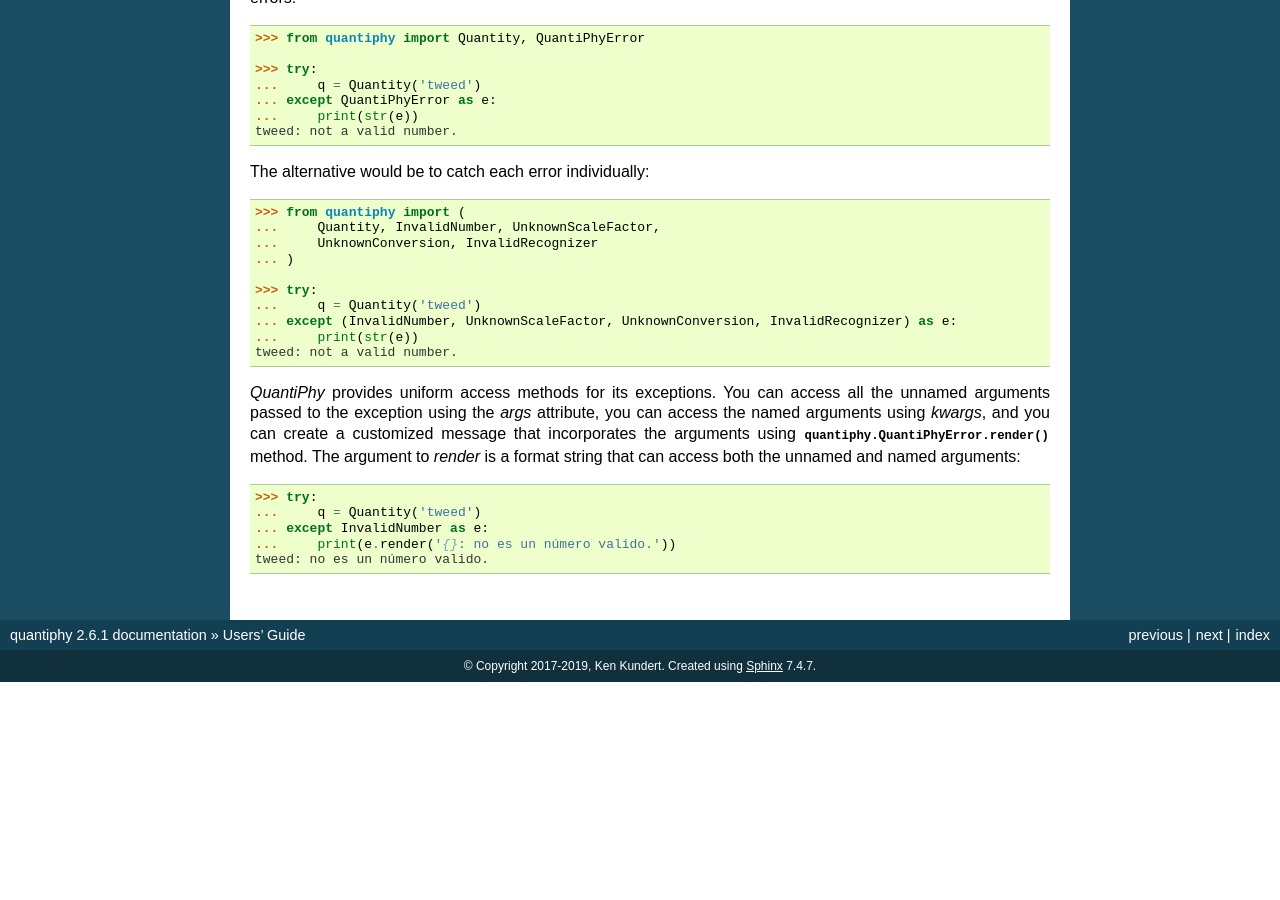
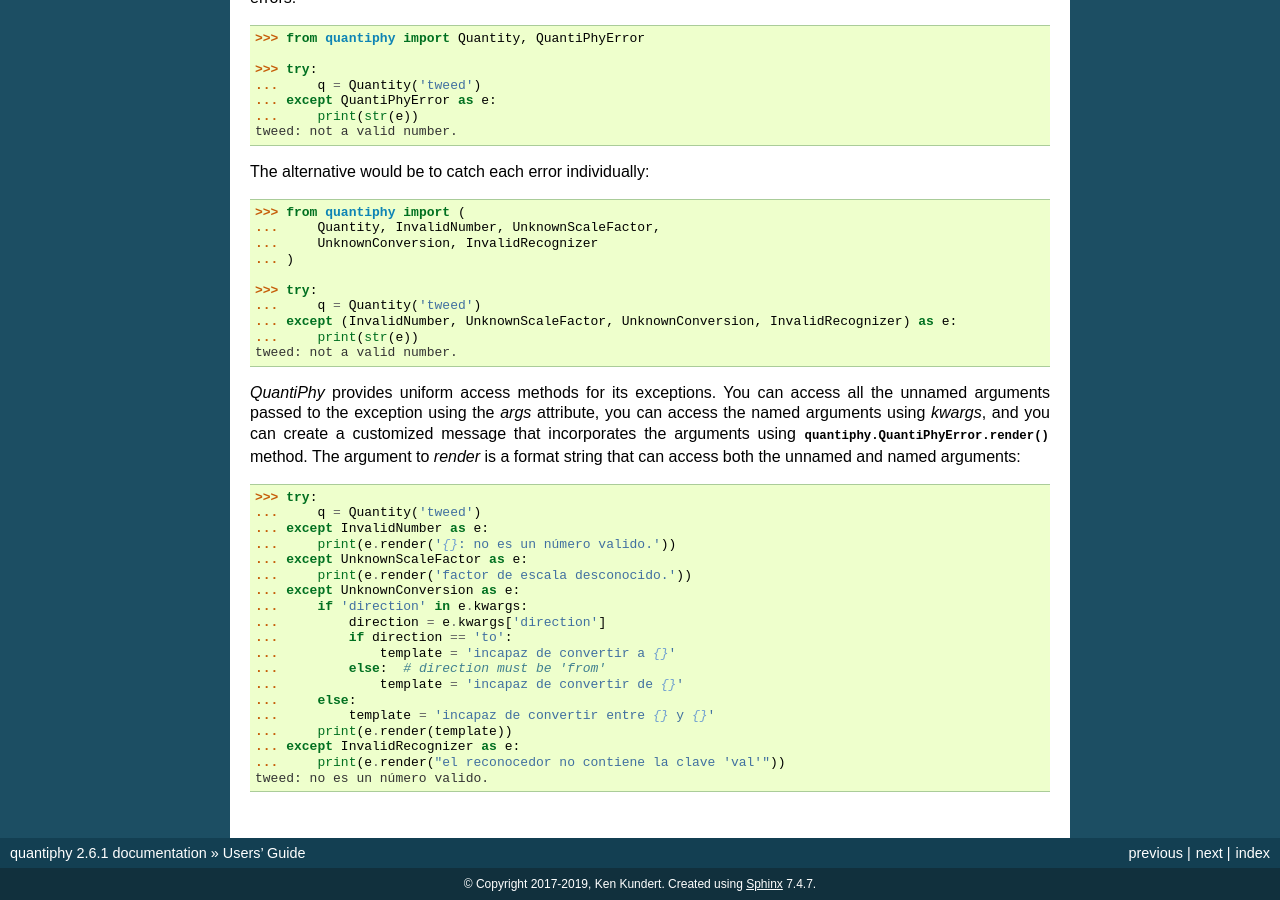
Before and after one commit to KenKundert/quantiphy, a Sphinx documentation site: the page built from doc/user.rst, in a window 1280 px wide and 900 px high, scrolled down 29767 px. Built offline with Sphinx 7.4.7, drawn with Linux system fonts in a browser that asks for light colours; before the commit the page ends 30449 px from its top, so only the background shows below that.

Commit message:
Refine the template processing in QuantiPhyError.render().

```diff
--- a/doc/user.rst
+++ b/doc/user.rst
@@ -2094,4 +2094,18 @@
     ...     q = Quantity('tweed')
     ... except InvalidNumber as e:
     ...     print(e.render('{}: no es un número valido.'))
+    ... except UnknownScaleFactor as e:
+    ...     print(e.render('factor de escala desconocido.'))
+    ... except UnknownConversion as e:
+    ...     if 'direction' in e.kwargs:
+    ...         direction = e.kwargs['direction']
+    ...         if direction == 'to':
+    ...             template = 'incapaz de convertir a {}'
+    ...         else:  # direction must be 'from'
+    ...             template = 'incapaz de convertir de {}'
+    ...     else:
+    ...         template = 'incapaz de convertir entre {} y {}'
+    ...     print(e.render(template))
+    ... except InvalidRecognizer as e:
+    ...     print(e.render("el reconocedor no contiene la clave 'val'"))
     tweed: no es un número valido.
--- a/quantiphy.py
+++ b/quantiphy.py
@@ -115,7 +115,7 @@
                 if msg == template and self.args:
                     break
                 return msg
-            except IndexError:
+            except (IndexError, KeyError):
                 continue
         culprits = ', '.join(str(a) for a in self.args)
         return '{}: {}'.format(culprits, template)
@@ -174,8 +174,8 @@
     conversion was requested and there is no corresponding unit converter.
     """
     _template = (
+        "unable to convert {direction} '{}'.",
         "unable to convert between '{}' and '{}'.",
-        "unable to convert {direction} '{}'.",
     )
 
 
```
